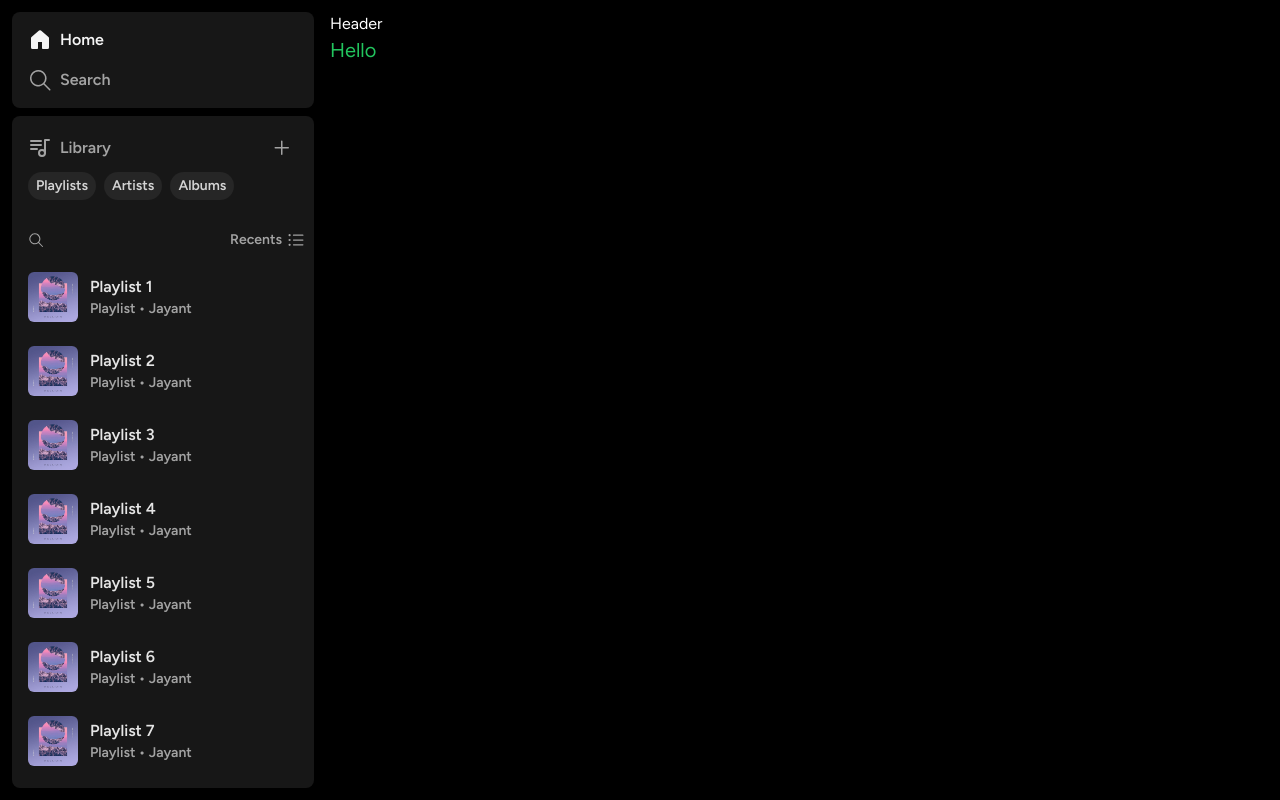
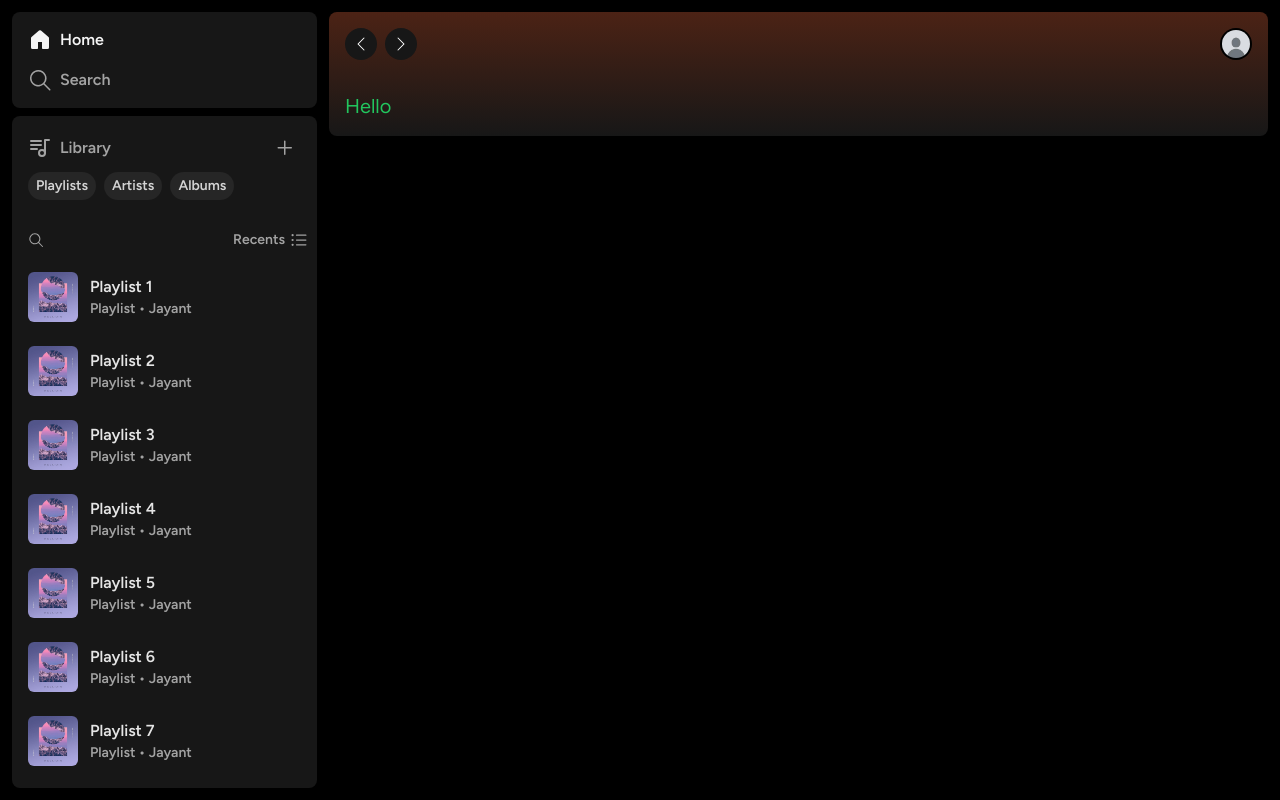
Before and after one commit to jayantpathariya/musically, a Next.js app: page / in a window 1280 px wide. Built offline with nearby package versions, Linux system fonts and the light colour scheme.

Commit message:
header added

```diff
--- a/app/(routes)/layout.jsx
+++ b/app/(routes)/layout.jsx
@@ -1,8 +1,12 @@
+import { Box } from "@/components/box";
+import { Header } from "@/components/header";
+
 const SiteLayout = ({ children }) => {
   return (
-    <div>
-      <header>Header</header> {children}
-    </div>
+    <Box className="overflow-y-auto max-h-[calc(100vh-1.5rem)] bg-gradient-to-b from-orange-800/40">
+      <Header />
+      <div className="p-4">{children}</div>
+    </Box>
   );
 };
 
--- a/app/layout.jsx
+++ b/app/layout.jsx
@@ -15,9 +15,9 @@
   return (
     <html lang="en">
       <body className={font.className}>
-        <div className="grid grid-cols-4 gap-4 p-3">
+        <div className="grid grid-cols-4 gap-3 p-3">
           <Sidebar />
-          <main className="col-span-3">{children}</main>
+          <main className="col-span-4 md:col-span-3">{children}</main>
         </div>
       </body>
     </html>
--- /dev/null
+++ b/components/header.jsx
@@ -0,0 +1,26 @@
+import Image from "next/image";
+import { BsChevronLeft, BsChevronRight } from "react-icons/bs";
+
+export const Header = () => {
+  return (
+    <header className="p-4 flex items-center justify-between">
+      <div className="flex items-center gap-x-2">
+        <button className="bg-neutral-900 flex items-center justify-center p-2 rounded-full hover:bg-neutral-800 transition duration-300 disabled:bg-neutral-950">
+          <BsChevronLeft className="h-4 w-4" />
+        </button>
+        <button className="bg-neutral-900 flex items-center justify-center p-2 rounded-full hover:bg-neutral-800 transition duration-300 disabled:bg-neutral-950">
+          <BsChevronRight className="h-4 w-4" />
+        </button>
+      </div>
+      <button className="p-0.5 bg-black rounded-full hover:scale-105">
+        <Image
+          src="/profile-image.jpg"
+          width={26}
+          height={26}
+          alt="profile image"
+          className="rounded-full h-7 w-7"
+        />
+      </button>
+    </header>
+  );
+};
```
Also changed, not shown: public/profile-image.jpg (added).
